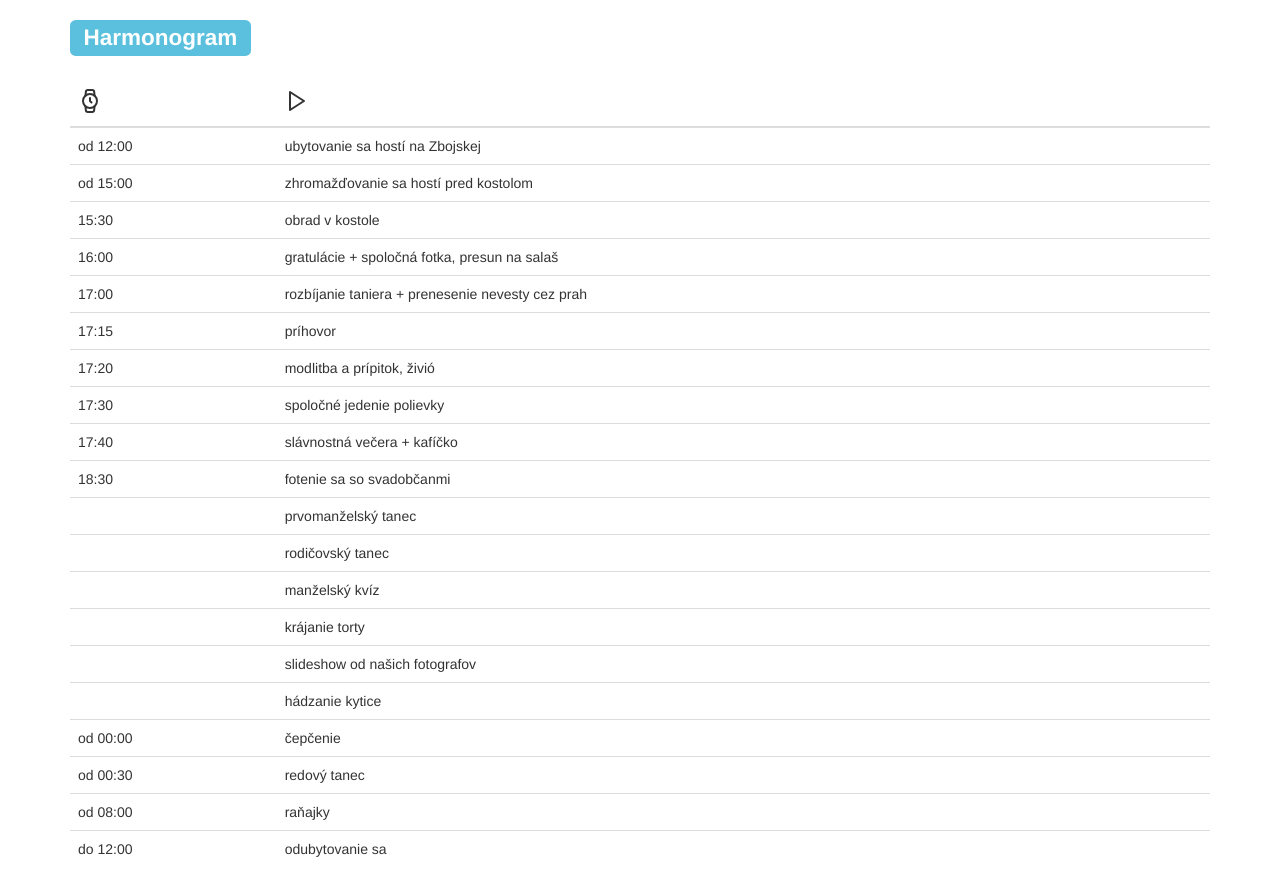
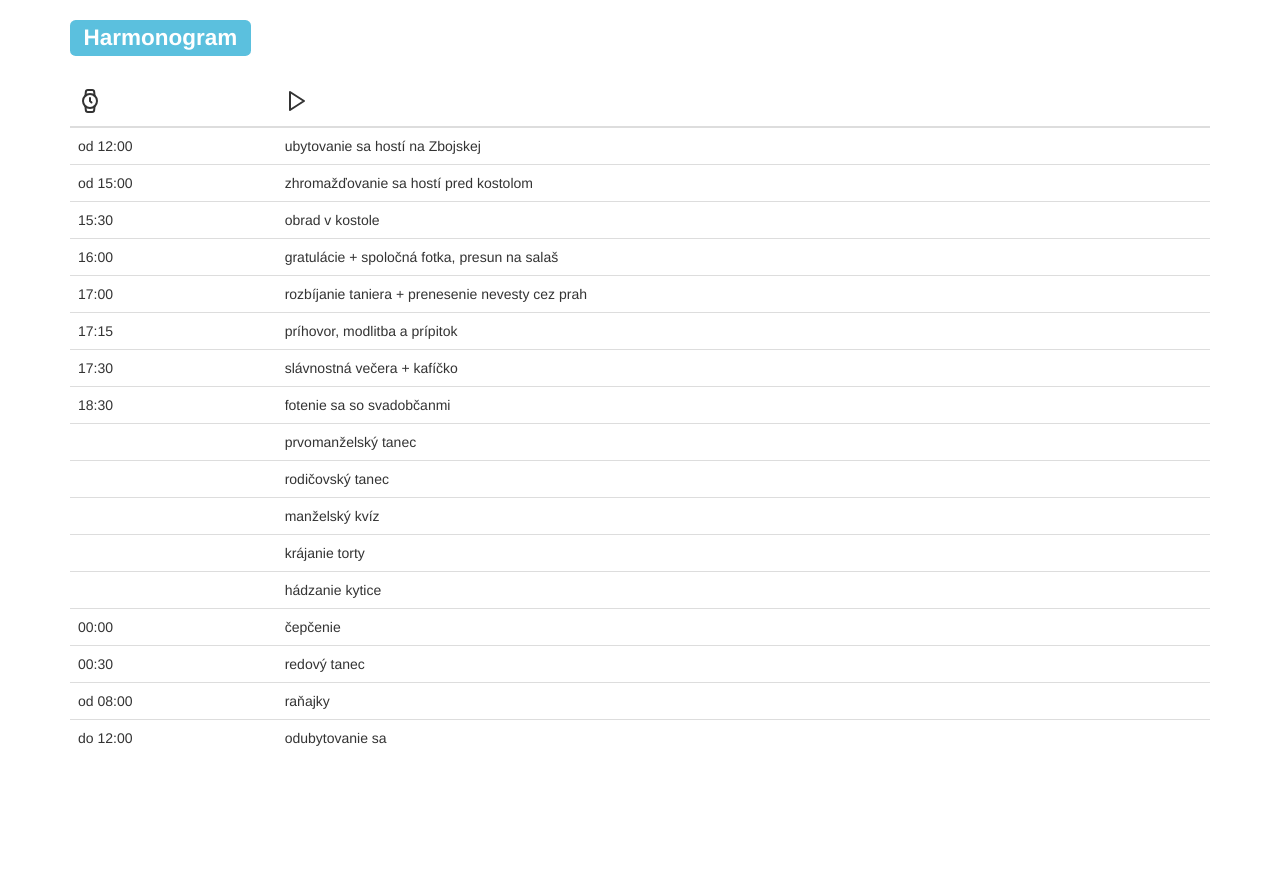
Before and after one commit to boselneni/iplusp, a plain HTML site: page svadobny-den.html in a window 1280 px wide. Shown: the part 172-1068 px from the top of the page. After the commit the page ends 978 px from the top, so only its background shows below. Drawn offline with nearby package versions, Linux system fonts and the light colour scheme.

Commit message:
Updating harmonogram

```diff
--- a/svadobny-den.html
+++ b/svadobny-den.html
@@ -114,18 +114,10 @@
             </tr>
             <tr>
                 <td>17:15</td>
-                <td>príhovor</td>
-            </tr>
-            <tr>
-                <td>17:20</td>
-                <td>modlitba a prípitok, živió</td>
+                <td>príhovor, modlitba a prípitok</td>
             </tr>
             <tr>
                 <td>17:30</td>
-                <td>spoločné jedenie polievky</td>
-            </tr>
-            <tr>
-                <td>17:40</td>
                 <td>slávnostná večera + kafíčko</td>
             </tr>
             <tr>
@@ -150,18 +142,14 @@
             </tr>
             <tr>
                 <td></td>
-                <td>slideshow od našich fotografov</td>
-            </tr>
-            <tr>
-                <td></td>
                 <td>hádzanie kytice</td>
             </tr>
             <tr>
-                <td>od 00:00</td>
+                <td>00:00</td>
                 <td>čepčenie</td>
             </tr>
             <tr>
-                <td>od 00:30</td>
+                <td>00:30</td>
                 <td>redový tanec</td>
             </tr>
             <tr>
```
